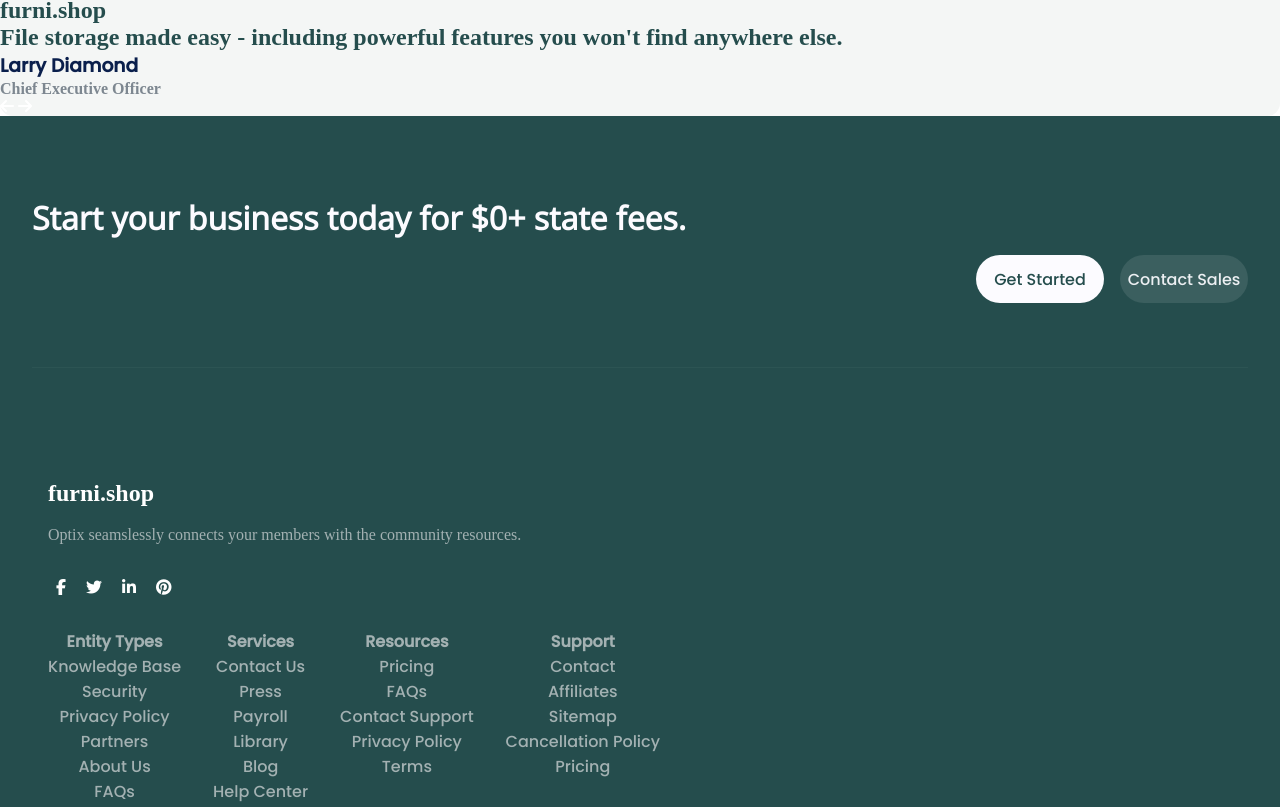
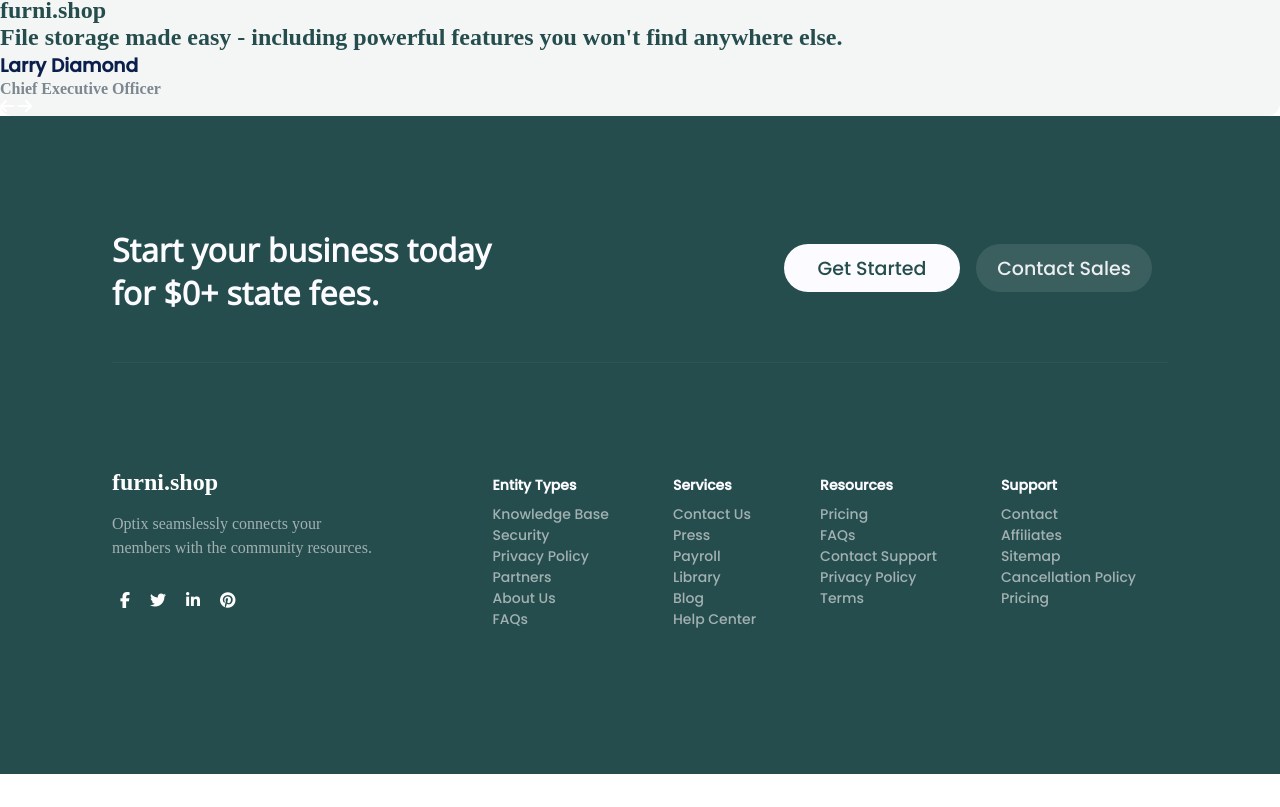
Before and after one commit to zmunir93/furni.shop, a plain HTML site: page index.html in a window 1280 px wide. Shown: the part 4724-5531 px from the top of the page. After the commit the page ends 5498 px from the top, so only its background shows below. Drawn offline with nearby package versions, Linux system fonts and the light colour scheme.

Commit message:
finished footer in mobile and desktop versions

```diff
--- a/index.html
+++ b/index.html
@@ -250,13 +250,14 @@
 
         <footer>
             <div id="top-footer-container">
-                <h2>Start your business today for $0+ state fees.</h2>
+                <h2>Start your business today <br> for $0+ state fees.</h2>
                 <div id="footer-button-container">
                     <button id="foot-btn1">Get Started</button>
                     <button id="foot-btn2">Contact Sales</button>
                 </div>
             </div>
             <div class="bottom-footer-container">
+                <div class="desktop-footer-container"> <!-- start of desktop div -->
                     <div class="foot-sec1">
                         <h2>furni.shop</h2>
                         <p>Optix seamslessly connects your members with the community resources.</p>
@@ -265,6 +266,7 @@
                         <i class="fa-brands fa-linkedin-in"></i>
                         <i class="fa-brands fa-pinterest"></i>
                     </div>
+                    <div class="testing-container">
                         <div class="foot-sec2">
                             <ul>
                                 <li><button><strong>Entity Types</strong></button></li>
@@ -307,17 +309,9 @@
                                 <li><button>Pricing</button></li>
                             </ul>
                         </div>
-
+                    </div> <!-- testing container -->
+                </div> <!-- end of desktop div -->
             </div>
-            <br><br><br><br><br><br><br>
         </footer>
-
-
-
-
-
-
-
-        <br><br><br><br><br><br><br>
     </body>
     </html>
--- a/style.css
+++ b/style.css
@@ -466,7 +466,7 @@ a {
 
 footer {
 	background-color: #254D4D;
-	padding: 5rem 2rem 0 2rem;
+	padding: 5rem .5rem 0 .5rem;
 }
 
 #top-footer-container {
@@ -487,7 +487,7 @@ footer {
 	justify-content: flex-end;
 }
 
-.bottom-footer-container {
+.desktop-footer-container {
 	display: flex;
 	margin-top: 5rem;
 	flex-wrap: wrap;
@@ -498,7 +498,6 @@ footer {
 }
 
 .foot-sec1 {
-	margin: 1rem;
 	width: 100%;
 }
 
@@ -507,10 +506,24 @@ footer {
 
 }
 
-.bottom-footer-container .foot-sec2 {
+/*.bottom-footer-container */ .foot-sec2 {
 	display: flex;
 	justify-content: flex-start;
-	margin: 1rem;
+	margin: 2rem;
+}
+
+.testing-container {
+	justify-content: space-between;
+	display: flex;
+	flex-wrap: wrap;
+}
+
+.foot-sec2 ul li:first-child {
+	margin-bottom: .5rem;
+}
+
+.foot-sec2 strong {
+	color: #FCFBFF;
 }
 
 .foot-sec1 i {
@@ -527,7 +540,8 @@ footer {
 
 .bottom-footer-container ul {
 	color: #FCFBFF;
-	font-family: 'Poppins', sans-serif;
+	font-size: 14px;
+	text-align: initial;
 }
 
 #foot-btn1 {
@@ -634,5 +648,38 @@ footer {
 		display: initial;
 	}
 
+	.foot-sec1 {
+		width: 25%;
+	}
+
+	footer {
+		padding: 7rem;
+	}
+
+	#top-footer-container {
+		display: flex;
+		justify-content: space-between;
+	}
+
+	#foot-btn1 {
+		width: 11rem;
+		height: 3rem;
+		margin-right: 1rem;
+		font-size: 19px;
+	}
+
+	#foot-btn2 {
+		width: 11rem;
+		height: 3rem;
+		margin-right: 1rem;
+		font-size: 19px;
+	}
+
+	.desktop-footer-container {
+		display: flex;
+		align-items: baseline;
+		justify-content: space-between;
+	}
+
 
 }
```
Lines whose indentation alone changed are shown as unchanged.
